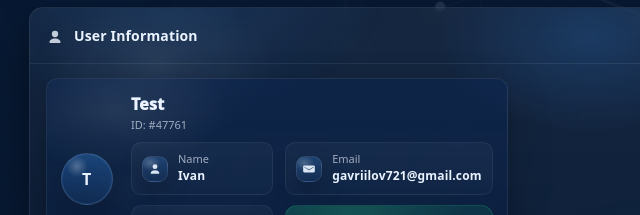
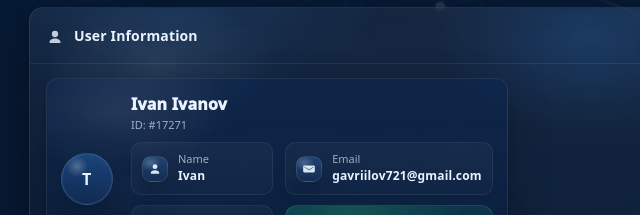
Before and after one commit to loloshkalozka-collab/ai_p, a plain HTML site: page index.html in a window 1280 px wide. Shown: the part 164-379 px from the top of the page, 39-679 px from the left. Drawn offline with Linux system fonts and the light colour scheme.

Commit message:
Update index.html

```diff
--- a/index.html
+++ b/index.html
@@ -91,8 +91,8 @@
               <div>
                 <div style="display:flex;align-items:baseline;justify-content:space-between;gap:10px;">
                   <div style="min-width:0">
-                    <div style="font-weight:950;letter-spacing:.2px;">Test</div>
-                    <div class="idline">ID: #47761</div>
+                    <div style="font-weight:950;letter-spacing:.2px;">Ivan Ivanov</div>
+                    <div class="idline">ID: #17271</div>
                   </div>
                 </div>
 
```
